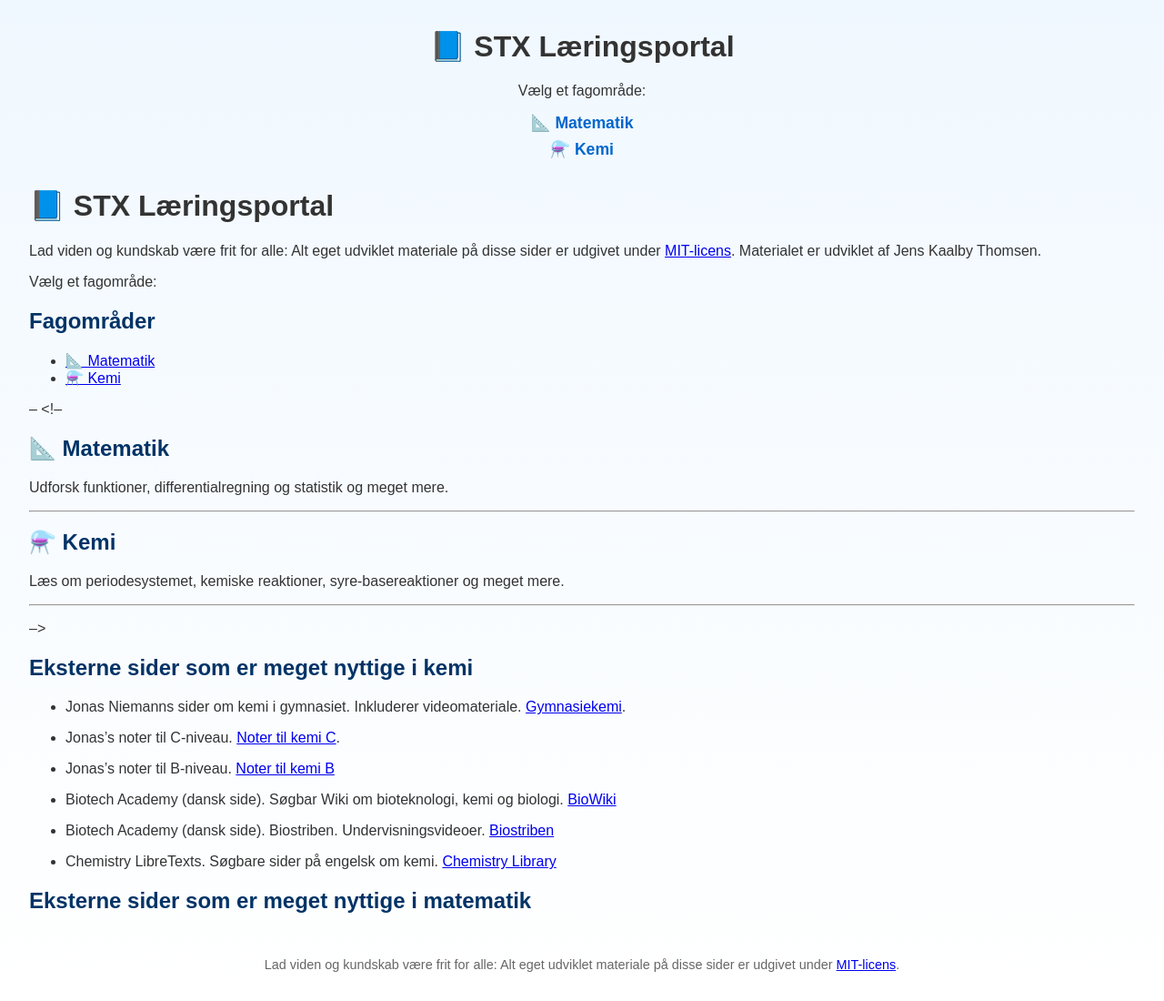
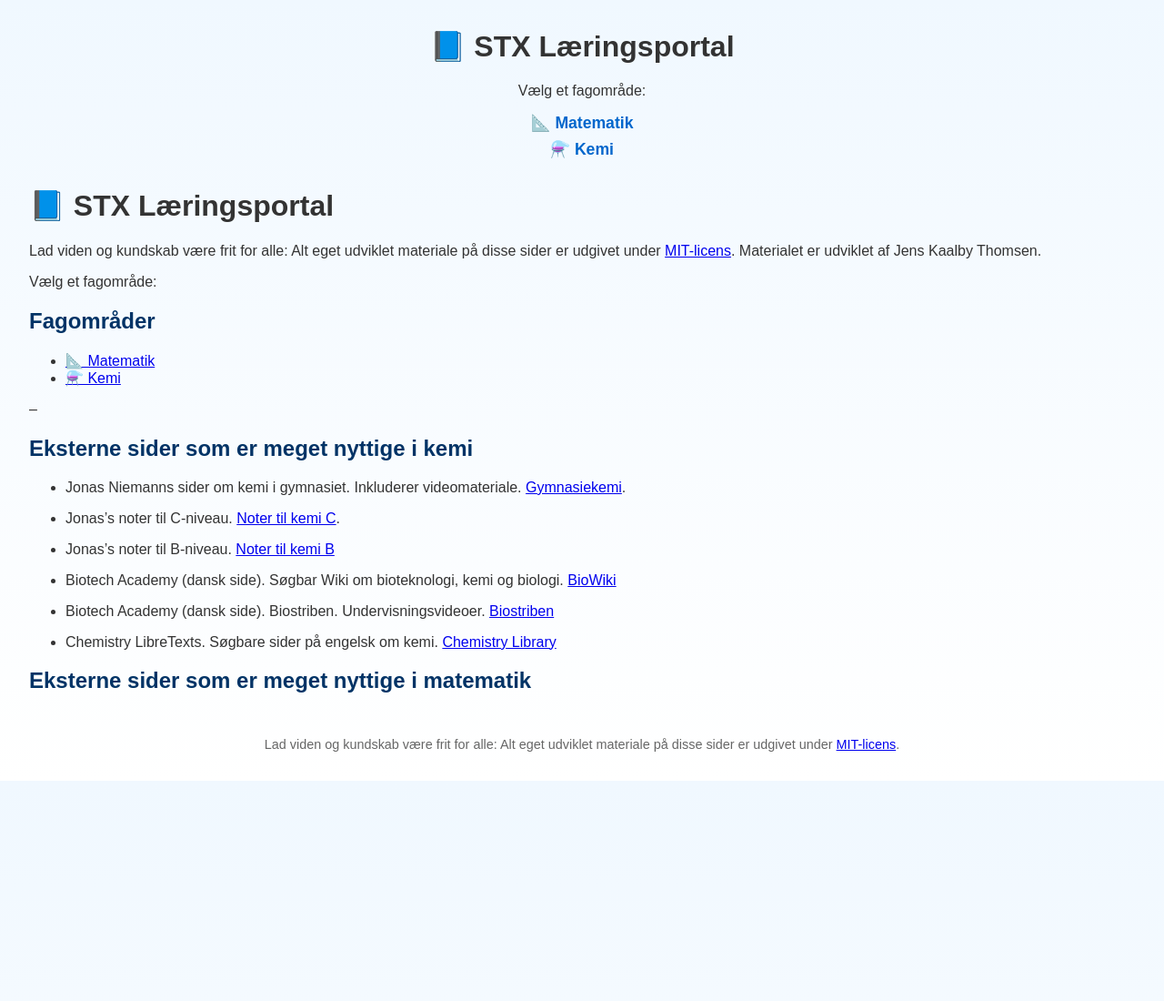
Before and after one commit to jenskaalby/matkem, a Jekyll site: the page built from index.md, in a window 1280 px wide. Shown: the whole page at 91% size. Built offline with Jekyll 4.4.1, drawn with Linux system fonts in a browser that asks for light colours; after the commit the page ends 900 px from its top, so only the background shows below that.

Commit message:
Update index.md

```diff
--- a/index.md
+++ b/index.md
@@ -15,19 +15,6 @@ Vælg et fagområde:
 - [⚗️ Kemi](./kemi/index.html)
 
 --
-<!--
-## 📐 Matematik
-
-Udforsk funktioner, differentialregning og statistik og meget mere.
-
----
-
-## ⚗️ Kemi
-
-Læs om periodesystemet, kemiske reaktioner, syre-basereaktioner og meget mere.
-
----
--->
 
 ## Eksterne sider som er meget nyttige i kemi
 - Jonas Niemanns sider om kemi i gymnasiet. Inkluderer videomateriale. [Gymnasiekemi](https://www.gymnasiekemi.com/).
```
